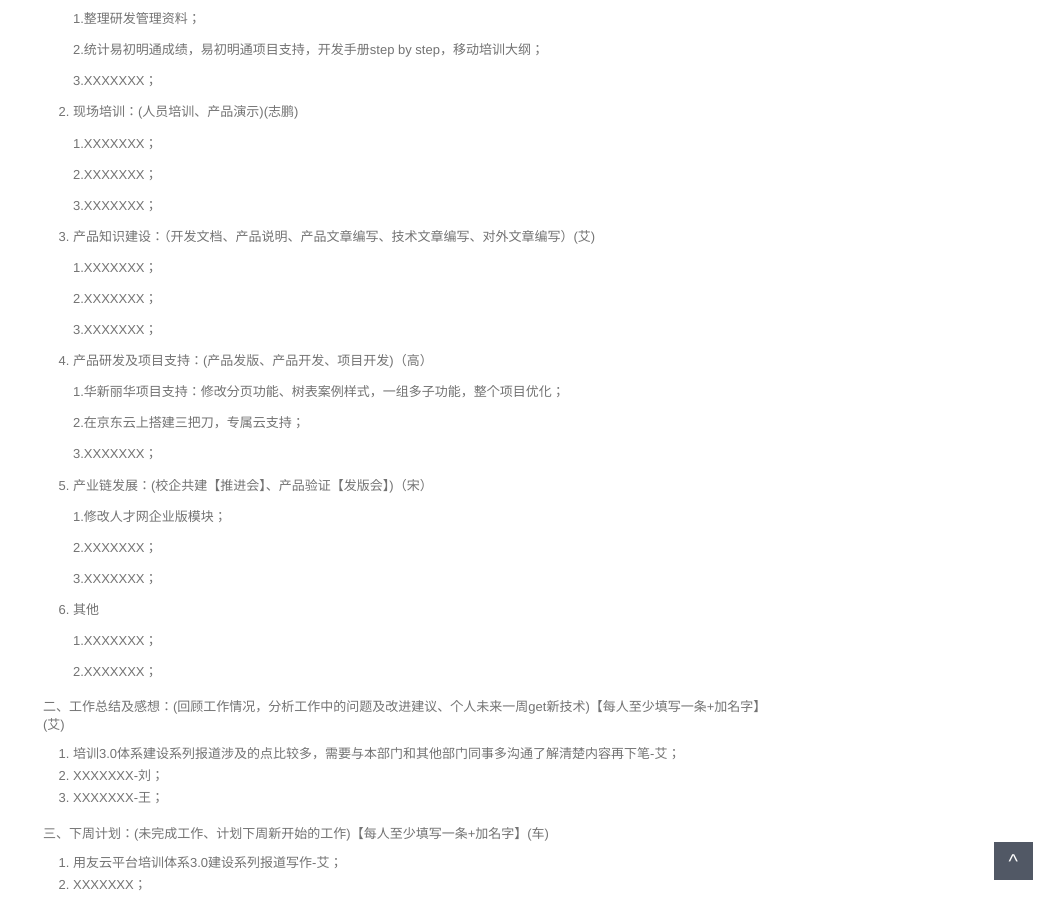
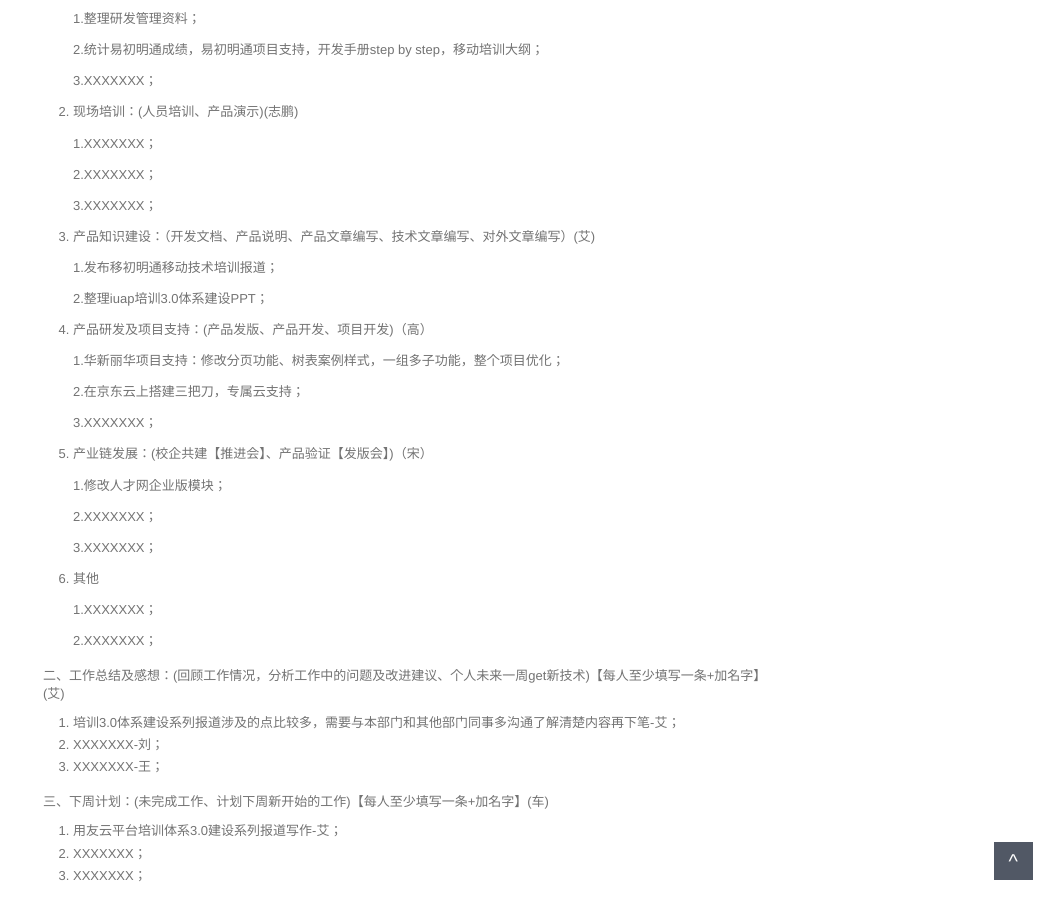
Before and after one commit to walllFlower/blog, a Jekyll site: the page built from _posts/2018-07-17-day_report_cxz.md, in a window 1280 px wide and 900 px high, scrolled down 559 px. Shown: the whole window, without its empty margins (227-1280 px from the left). Built offline with Jekyll 4.4.1, drawn with Linux system fonts in a browser that asks for light colours; comment, search, counter and statistics services are not loaded.

Commit message:
Update 2018-07-17-day_report_cxz.md

```diff
--- a/_posts/2018-07-17-day_report_cxz.md
+++ b/_posts/2018-07-17-day_report_cxz.md
@@ -42,11 +42,9 @@ categories: 技术运营工作周报
 
 3. 产品知识建设：（开发文档、产品说明、产品文章编写、技术文章编写、对外文章编写）(艾)
 
-    1.XXXXXXX；
-
-    2.XXXXXXX；
-
-    3.XXXXXXX；
+    1.发布移初明通移动技术培训报道；
+
+    2.整理iuap培训3.0体系建设PPT；
 
 4. 产品研发及项目支持：(产品发版、产品开发、项目开发)（高）
 
```
